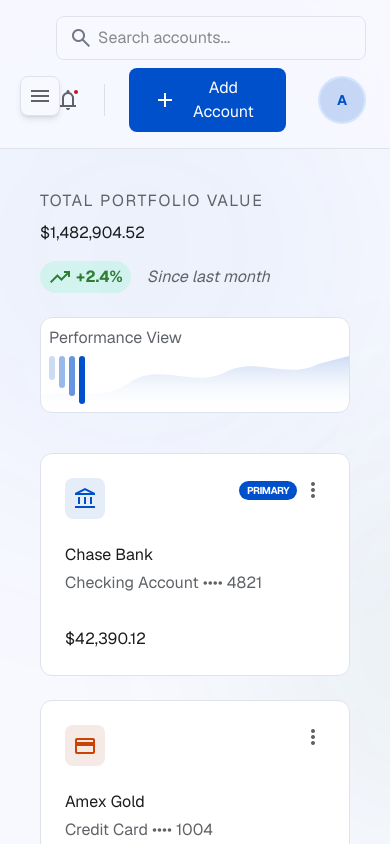
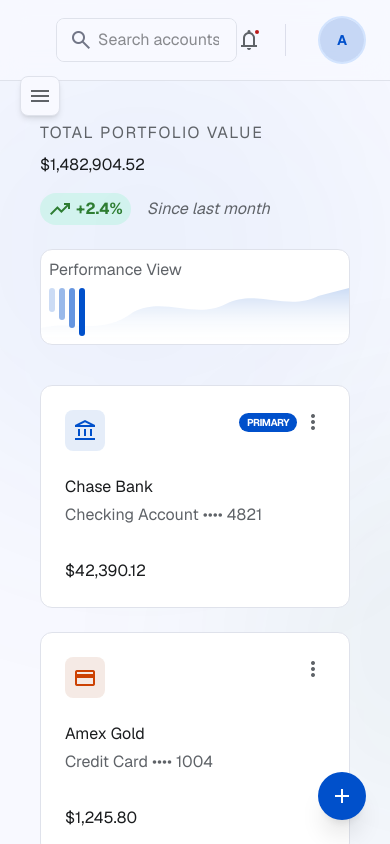
Before and after one commit to daanish05/Personal-Finance-Tracker, a Next.js app: page /Accounts in a window 390 px wide. Shown: the top 844 px of the page. Built offline with nearby package versions, Linux system fonts and the light colour scheme; a web font is replaced by a local one.

Commit message:
Accounts

```diff
--- a/app/Accounts/page.jsx
+++ b/app/Accounts/page.jsx
@@ -232,12 +232,22 @@
               </span>
               <span className="absolute top-0 right-0 w-2 h-2 bg-error rounded-full border-2 border-surface" />
             </button>
-            <div className="h-8 w-[1px] bg-outline-variant/50"/>
-
+            <div className="h-8 w-[1px] bg-outline-variant/50" />
             <button
               onClick={openAdd}
-              className="flex items-center gap-sm bg-primary text-on-primary px-lg py-2 rounded-lg font-label-md hover:opacity-90 transition-all active:scale-95"
-            >
+              className="
+              hidden md:flex
+              items-center
+              gap-sm
+              bg-primary
+              text-on-primary
+              px-lg
+              py-2
+              rounded-lg
+              font-label-md
+              hover:opacity-90
+              transition-all
+              active:scale-95">
               <span className="material-symbols-outlined text-[18px]">add</span>
               Add Account
             </button>
@@ -707,8 +717,13 @@
 
       <div className="fixed top-0 right-0 -z-10 w-[500px] h-[500px] bg-primary/5 blur-[120px] rounded-full pointer-events-none" />
       <div className="fixed bottom-0 left-60 -z-10 w-[400px] h-[400px] bg-secondary/5 blur-[100px] rounded-full pointer-events-none" />
+      <button
+        onClick={openAdd}
+        className="md:hidden fixed bottom-6 right-6 z-50 flex items-center gap-0 bg-primary text-on-primary px-3 py-3 rounded-full shadow-xl hover:opacity-90 active:scale-95 transition-all"
+      >
+        <span className="material-symbols-outlined text-[20px]">add</span>
+        <span className="font-medium"></span>
+      </button>
     </>
-
-
   );
 }
```
